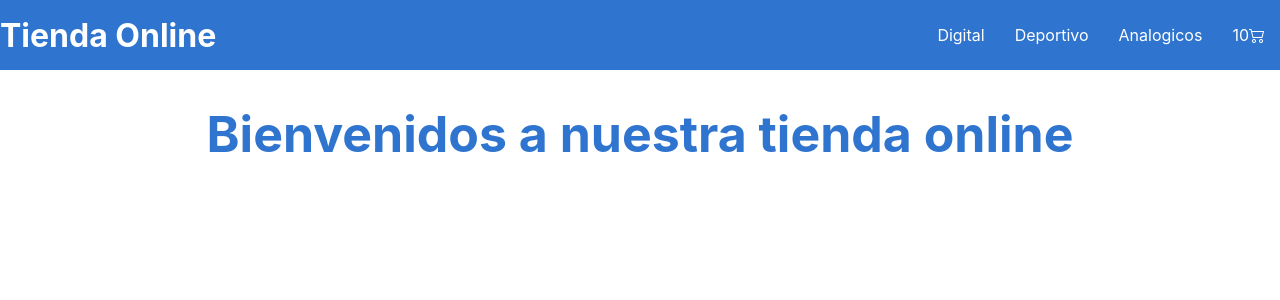
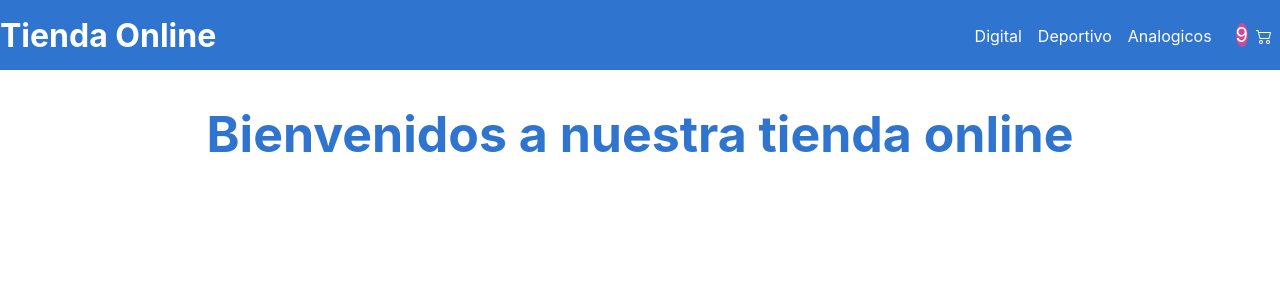
Before and after one commit to hernanesterelles/primer-entrega-react, a React (Create React App) app: page / in a window 1280 px wide. Shown: the top 300 px of the page. Built offline with nearby package versions, Linux system fonts and the light colour scheme.

Commit message:
se agrega al proyecto

```diff
--- a/package.json
+++ b/package.json
@@ -7,6 +7,7 @@
     "@testing-library/react": "^13.4.0",
     "@testing-library/user-event": "^13.5.0",
     "bootstrap": "^5.2.3",
+    "gh-pages": "^4.0.0",
     "react": "^18.2.0",
     "react-bootstrap": "^2.7.0",
     "react-dom": "^18.2.0",
--- a/src/components/NavBar/NavBar.scss
+++ b/src/components/NavBar/NavBar.scss
@@ -7,13 +7,17 @@ header{
     background-color: rgb(47, 116, 206);
     color: white;
      nav>a{
-        padding: 15px;
+        padding: 8px;
         text-decoration: none;
         color: white;
+     }
+     span{
+      margin: 8px;
+      background-color: rgb(202, 76, 146);
+      font-size: 20px;
+      border-radius: 50%;
+      width: 70px;
 
      }
-     nav>p{
-      padding:0;
 
-     }
 }
--- a/src/components/NavBar/navbar.js
+++ b/src/components/NavBar/navbar.js
@@ -12,7 +12,7 @@ import { CartWidget } from '../MiComponentes'
                 <a className='link' href= "">Digital</a>
                 <a className='link' href = "">Deportivo</a>
                 <a className='link' href = "">Analogicos</a>
-                <a className='link3' href=  "">10<CartWidget/></a>
+                <a className='link3' href=  ""><span className='Cantidad'>9</span><CartWidget/></a>
 
             </nav>
         </header>
```
Also changed, not shown: 1 other file (tests, documents, lock files or other folders).
